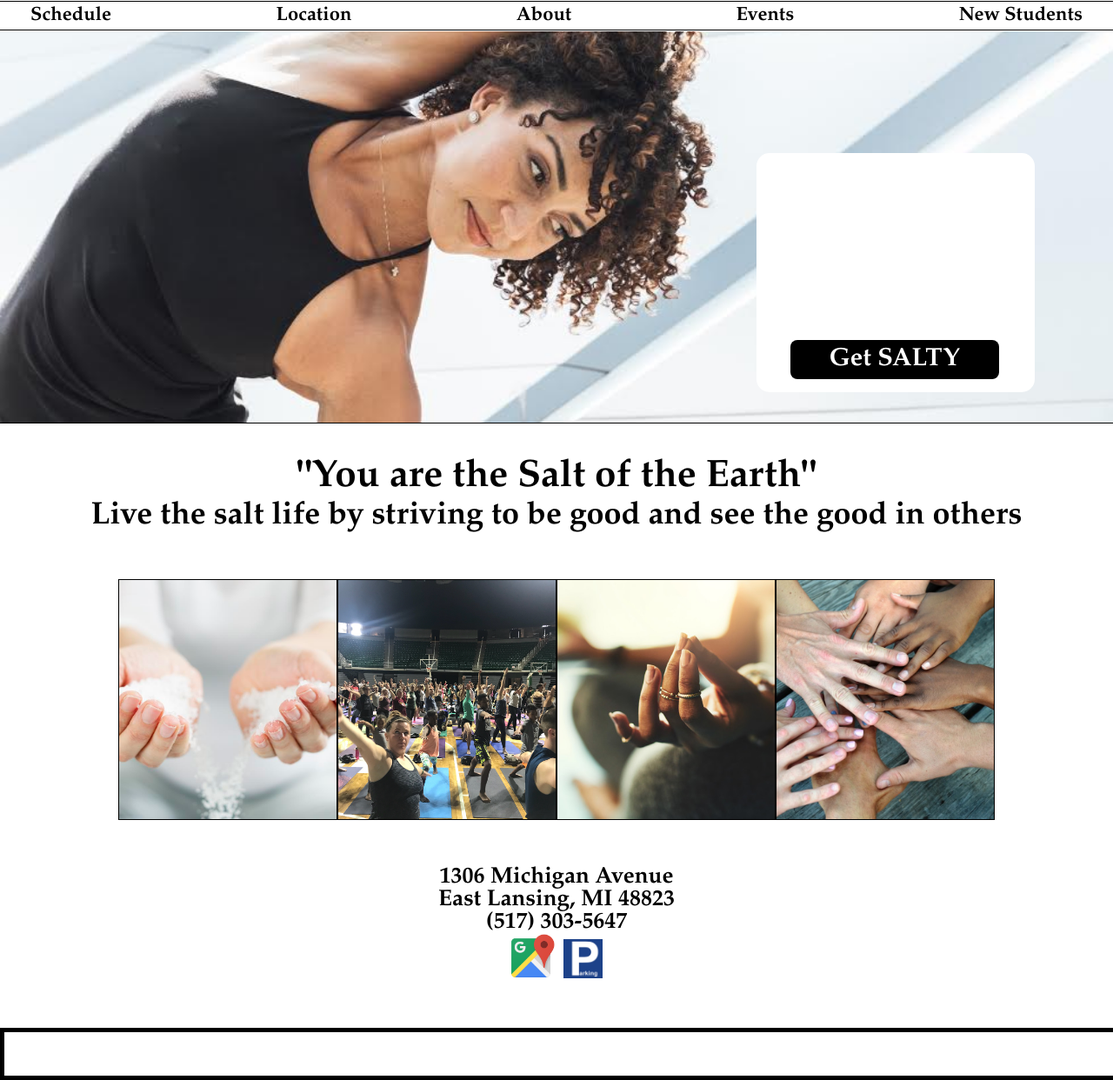
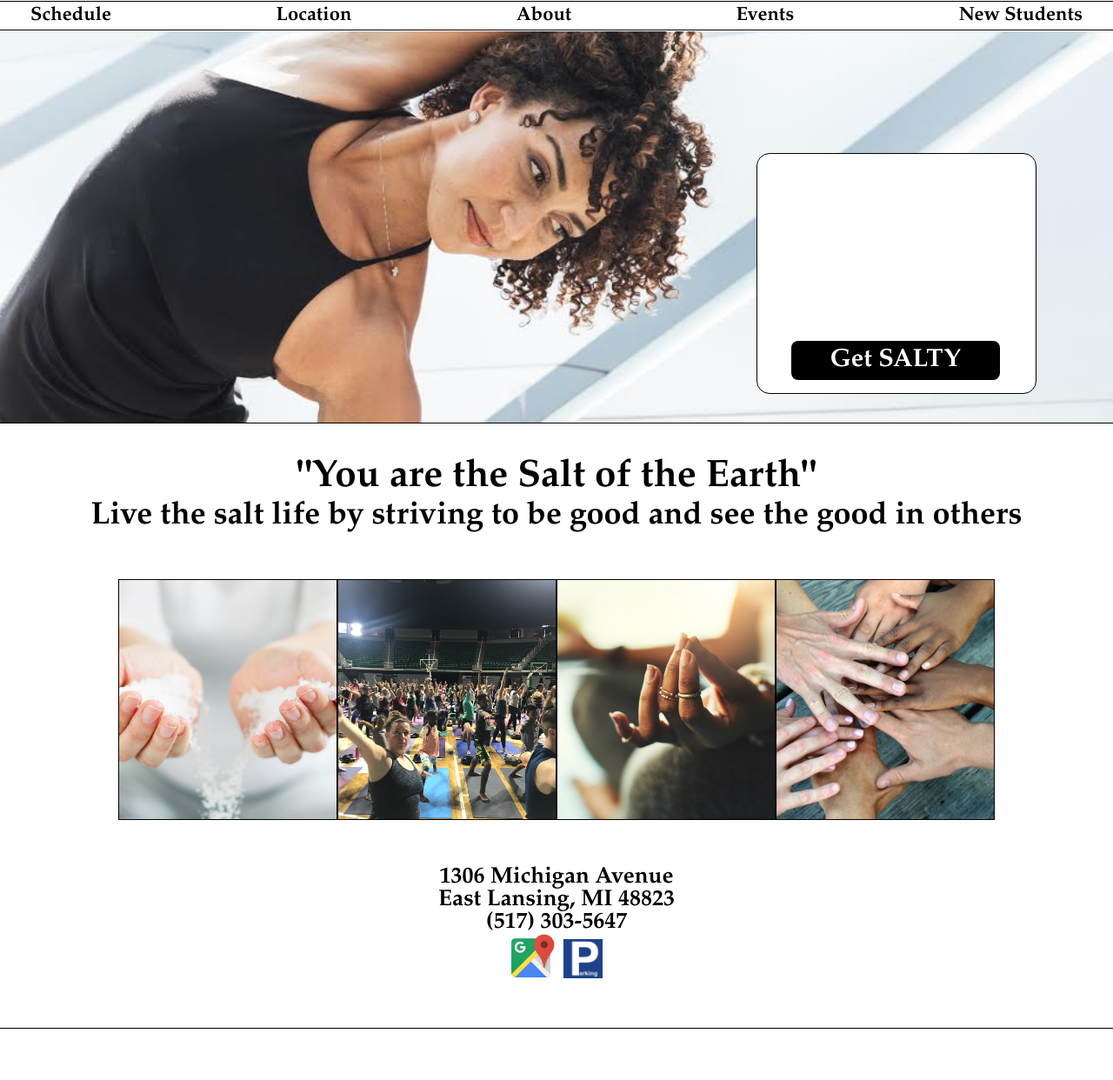
Before and after one commit to savisch/salt_yoga3, a plain HTML site: page index.html in a window 1280 px wide. Shown: the part 74-1316 px from the top of the page at 87% size. Drawn offline with Linux system fonts and the light colour scheme.

Commit message:
1px black borders

```diff
--- a/resources/css/style.css
+++ b/resources/css/style.css
@@ -100,7 +100,7 @@ header {
     text-align: center;
 }
 .bannersplash {
-    /*border: 2px red solid;*/
+    border: 1px black solid;
     width: 25vw;
     height: 275px;
     position: relative;
@@ -250,7 +250,7 @@ header {
 
 /* FOOTER */
 footer {
-    border: 5px black solid;
+    border-top: 1px black solid;
     width: 100%;
     height: 50px;
     position: relative;
```
